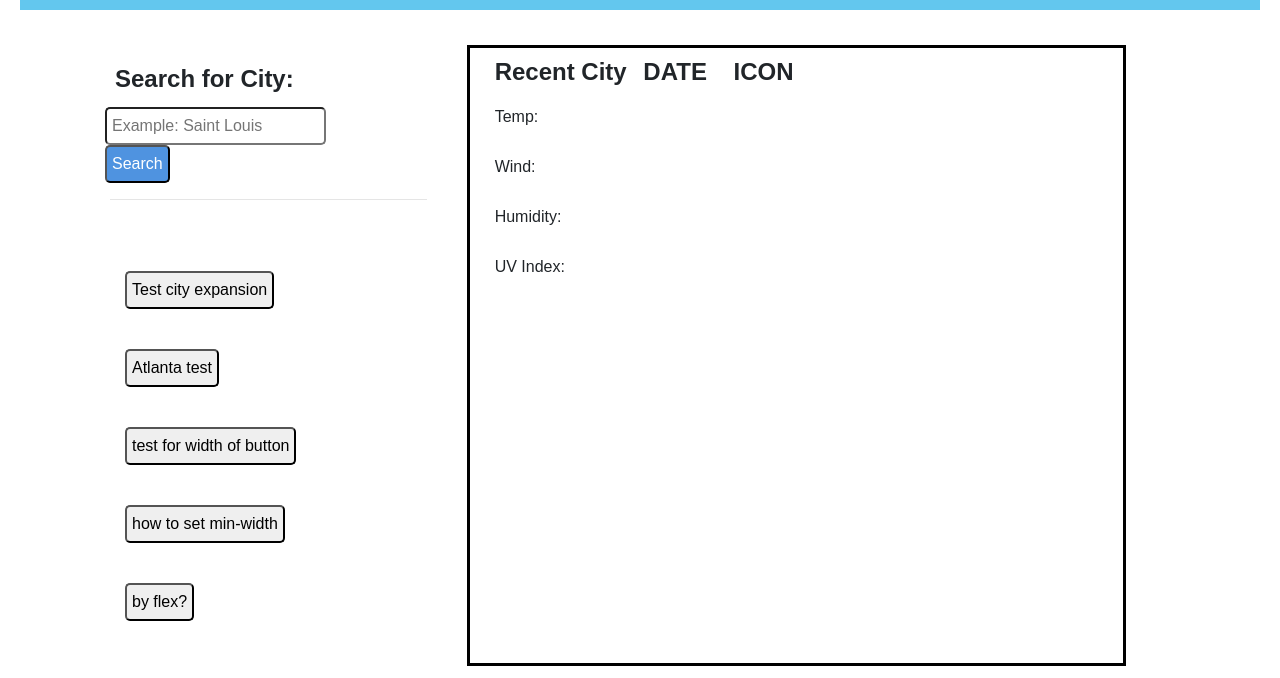
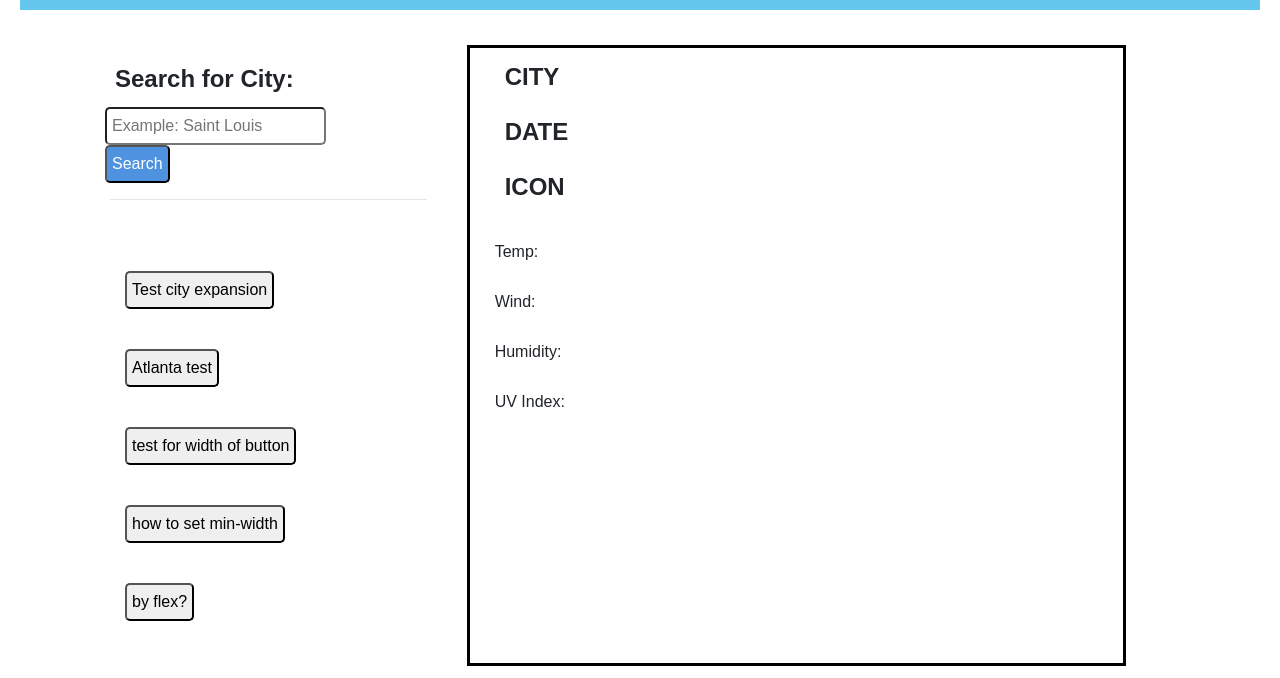
Before and after one commit to ericaLorraineMitchell/ssAPI-weather-dashboard, a plain HTML site: page index.html in a window 1280 px wide. Shown: the part 86-764 px from the top of the page. Drawn offline with nearby package versions, Linux system fonts and the light colour scheme.

Commit message:
city and date data display fix

```diff
--- a/assets/css/style.css
+++ b/assets/css/style.css
@@ -32,6 +32,10 @@ h4 {
   border: solid 3px black;
 }
 
+h4.today-city {
+  display: inline-block;
+}
+
 .five-results {
   flex-direction: row;
   justify-content: space-evenly;
--- a/assets/js/script.js
+++ b/assets/js/script.js
@@ -9,7 +9,7 @@ var recent3 = document.getElementById("3");
 var recent4 = document.getElementById("4");
 var recent5 = document.getElementById("5");
 
-var todayCity = document.getElementById("today-city");
+var city = document.getElementById("city");
 var date = document.getElementById("date");
 var weatherIcon = document.getElementById("weather-icon");
 
@@ -56,7 +56,7 @@ function searchApi(userInput) {
       console.log(localResult);
       //DISPLAY CITY NAME DATA
       var cityName = localResult.name;
-      todayCity.textContent = cityName;
+      city.textContent = cityName;
 
       var coords = localResult.coord;
       console.log(coords);
@@ -86,6 +86,11 @@ function newAPI(lon, lat) {
       var dateString = moment.unix(dateValue).format("MM/DD/YYYY");
       console.log(dateString);
       date.innerText = dateString;
+      console.log(date);
+
+      //DISPLAY WIND SPEED DATA
+      var windSpeed = data.daily[0].wind_speed;
+      wind.textContent = "Wind: " + windSpeed;
     });
 }
 
--- a/index.html
+++ b/index.html
@@ -52,9 +52,9 @@
         <!-- TODAY RESULTS -->
         <div class="today-results col-7" id="today-results">
           <h4 class="today-city" id="today-city">
-            Recent City
-            <span class="date" id="date">DATE</span>
-            <span class="weather-icon" id="weather-icon">ICON</span>
+            <p class="city" id="city">CITY</p>
+            <p class="date" id="date">DATE</p>
+            <p class="weather-icon" id="weather-icon">ICON</p>
           </h4>
           <p class="temp" id="temp">Temp:</p>
           <p class="wind" id="wind">Wind:</p>
```
